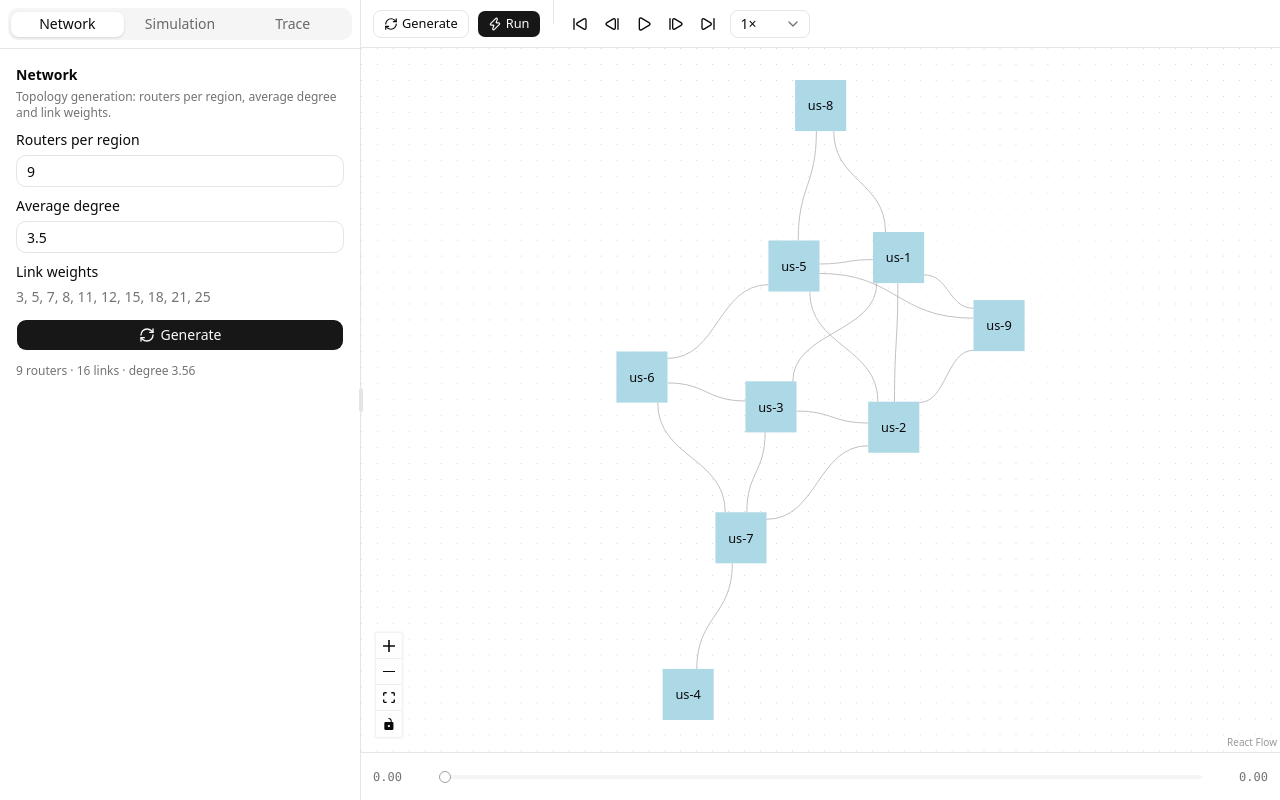
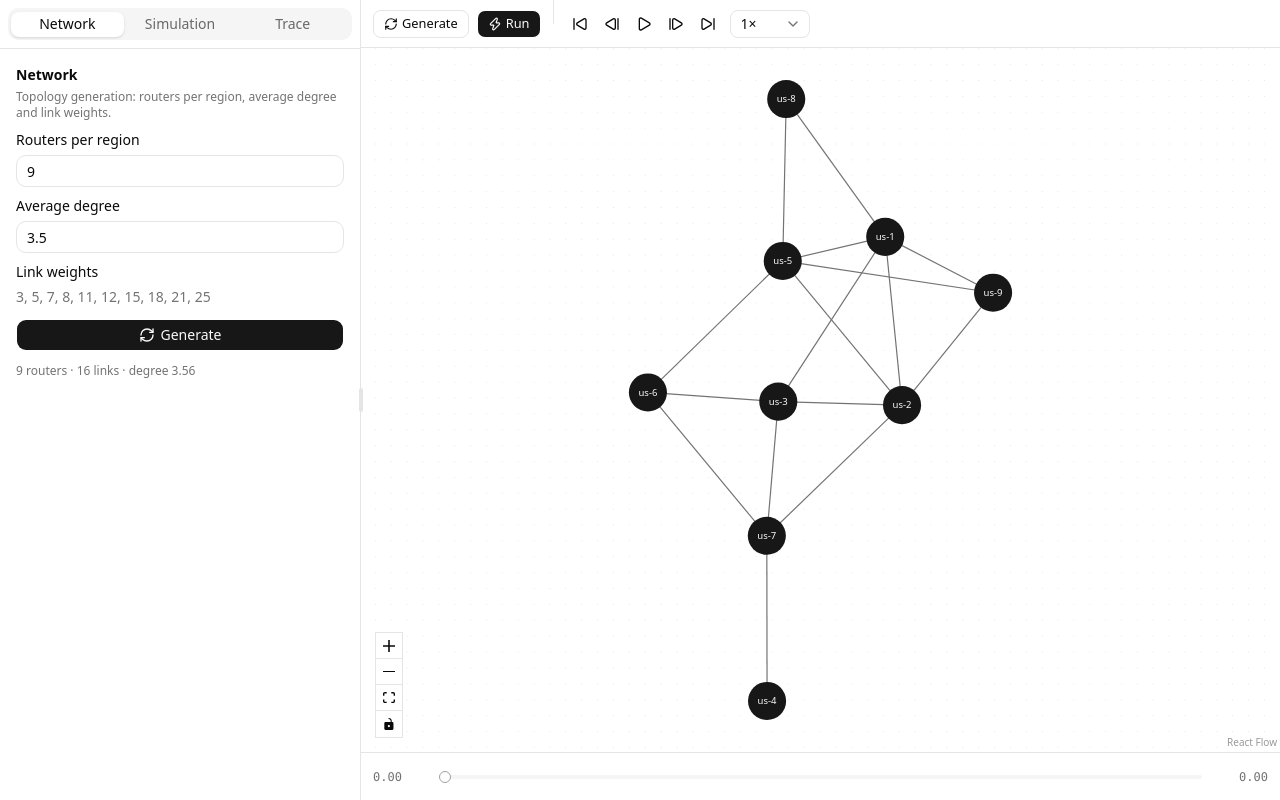
Before and after one commit to Teollan/network-simulator, a React (Vite) app in the folder frontend/: page / in a window 1280 px wide. Built offline with nearby package versions, Linux system fonts and the light colour scheme.

Commit message:
updated canvas  match theme

```diff
--- a/frontend/src/components/editor/canvas/Canvas.tsx
+++ b/frontend/src/components/editor/canvas/Canvas.tsx
@@ -15,16 +15,11 @@ import {
 import '@xyflow/react/dist/style.css';
 import { LoaderCircle } from 'lucide-react';
 import FloatingEdge from '@/components/editor/canvas/edge/FloatingEdge';
-import { CustomNode } from '@/components/editor/canvas/node/CustomNode';
 import { networkNodeToFlowNode } from '@/modules/graph/model/networkNodeToFlowNode';
 import { networkLinkToFlowEdge } from '@/modules/graph/model/networkLinkToFlowEdge';
-import { NODE_TYPE } from '@/components/editor/canvas/node/node.constants';
 import { EDGE_TYPE } from '@/components/editor/canvas/edge/edge.constants';
 import { useNetworkStore } from '@/stores/useNetworkStore';
-
-const NODE_TYPES = {
-  [NODE_TYPE.ROUTER]: CustomNode,
-};
+import { NODE_TYPES } from '@/components/editor/canvas/node/node.constants';
 
 const EDGE_TYPES = {
   [EDGE_TYPE.GROUND_CONNECTION]: FloatingEdge,
@@ -78,6 +73,7 @@ const CanvasFlow = () => {
         onNodesChange={onNodesChange}
         onEdgesChange={onEdgesChange}
         onConnect={onConnect}
+        colorMode="system"
         fitView
       >
         <Background />
--- a/frontend/src/components/editor/canvas/edge/FloatingEdge.tsx
+++ b/frontend/src/components/editor/canvas/edge/FloatingEdge.tsx
@@ -1,6 +1,5 @@
-import { getBezierPath, useInternalNode, type EdgeProps } from '@xyflow/react';
-
-import { getEdgeParams } from '@/components/editor/canvas/edge/getEdgeParams';
+import { getStraightPath, useInternalNode, type EdgeProps } from '@xyflow/react';
+import { getNodeCenter } from '@/components/editor/canvas/edge/getNodeCenter';
 
 function FloatingEdge({ id, source, target, markerEnd, style }: EdgeProps) {
   const sourceNode = useInternalNode(source);
@@ -10,18 +9,14 @@ function FloatingEdge({ id, source, target, markerEnd, style }: EdgeProps) {
     return null;
   }
 
-  const { sx, sy, tx, ty, sourcePos, targetPos } = getEdgeParams(
-    sourceNode,
-    targetNode,
-  );
+  const sourceCenter = getNodeCenter(sourceNode);
+  const targetCenter = getNodeCenter(targetNode);
 
-  const [edgePath] = getBezierPath({
-    sourceX: sx,
-    sourceY: sy,
-    sourcePosition: sourcePos,
-    targetPosition: targetPos,
-    targetX: tx,
-    targetY: ty,
+  const [edgePath] = getStraightPath({
+    sourceX: sourceCenter.x,
+    sourceY: sourceCenter.y,
+    targetX: targetCenter.x,
+    targetY: targetCenter.y,
   });
 
   return (
--- /dev/null
+++ b/frontend/src/components/editor/canvas/edge/getNodeCenter.ts
@@ -0,0 +1,11 @@
+import type { InternalNode, Node, XYPosition } from '@xyflow/react';
+
+export const getNodeCenter = (node: InternalNode<Node>): XYPosition => {
+  const { x, y } = node.internals.positionAbsolute;
+  const { width = 0, height = 0 } = node.measured;
+
+  return {
+    x: x + width / 2,
+    y: y + height / 2,
+  };
+};
--- a/frontend/src/components/editor/canvas/node/CustomNode.tsx
+++ /dev/null
@@ -1,32 +0,0 @@
-import { memo } from 'react';
-import { type NodeProps, type Node, Handle, Position } from '@xyflow/react';
-
-type CustomNodeProps = NodeProps<Node<{
-  label: string;
-}>>
-
-export const CustomNode = memo(({ data }: CustomNodeProps) => {
-  return (
-    <>
-      <Handle
-        type="target"
-        position={Position.Left}
-        isConnectable={false}
-        style={{ border: 'none', background: 'none', pointerEvents: 'none' }}
-      />
-
-      < div className='my-div'>
-        <div>
-          {data.label}
-        </div>
-      </div >
-
-      <Handle
-        type="source"
-        position={Position.Right}
-        isConnectable={false}
-        style={{ border: 'none', background: 'none', pointerEvents: 'none' }}
-      />
-    </>
-  );
-});
--- /dev/null
+++ b/frontend/src/components/editor/canvas/node/RouterNode.tsx
@@ -0,0 +1,38 @@
+import { memo } from 'react';
+import { type NodeProps, type Node, Handle, Position } from '@xyflow/react';
+import { cn } from 'cn';
+import { NODE_SIZE } from '@/components/editor/canvas/node/node.constants';
+
+type RouterNodeProps = NodeProps<Node<{
+  label: string;
+}>>
+
+export const RouterNode = memo(({ data, selected }: RouterNodeProps) => {
+  return (
+    <>
+      <Handle
+        type="target"
+        position={Position.Left}
+        isConnectable={false}
+        className="invisible"
+      />
+
+      <div
+        className={cn(
+          'flex items-center justify-center rounded-full bg-primary text-xs font-medium text-primary-foreground transition-all hover:bg-primary/80',
+          selected && 'ring-3 ring-ring/50',
+        )}
+        style={{ width: NODE_SIZE, height: NODE_SIZE }}
+      >
+        {data.label}
+      </div>
+
+      <Handle
+        type="source"
+        position={Position.Right}
+        isConnectable={false}
+        className="invisible"
+      />
+    </>
+  );
+});
--- a/frontend/src/components/editor/canvas/node/node.constants.ts
+++ b/frontend/src/components/editor/canvas/node/node.constants.ts
@@ -1,3 +1,11 @@
+import { RouterNode } from '@/components/editor/canvas/node/RouterNode';
+
 export const NODE_TYPE = {
   ROUTER: 'router',
 } as const;
+
+export const NODE_TYPES = {
+  [NODE_TYPE.ROUTER]: RouterNode,
+};
+
+export const NODE_SIZE = 48; // px
--- a/frontend/src/index.css
+++ b/frontend/src/index.css
@@ -3,43 +3,46 @@
 @import "shadcn/tailwind.css";
 @import "@fontsource-variable/geist";
 
-@custom-variant dark (&:is(.dark *));
+@custom-variant dark (@media (prefers-color-scheme: dark));
 
 :root {
-  font-family: system-ui, 'Segoe UI', Roboto, sans-serif;
-  color-scheme: light;
-  --background: oklch(1 0 0);
-  --foreground: oklch(0.145 0 0);
-  --card: oklch(1 0 0);
-  --card-foreground: oklch(0.145 0 0);
-  --popover: oklch(1 0 0);
-  --popover-foreground: oklch(0.145 0 0);
-  --primary: oklch(0.205 0 0);
-  --primary-foreground: oklch(0.985 0 0);
-  --secondary: oklch(0.97 0 0);
-  --secondary-foreground: oklch(0.205 0 0);
-  --muted: oklch(0.97 0 0);
-  --muted-foreground: oklch(0.556 0 0);
-  --accent: oklch(0.97 0 0);
-  --accent-foreground: oklch(0.205 0 0);
-  --destructive: oklch(0.577 0.245 27.325);
-  --border: oklch(0.922 0 0);
-  --input: oklch(0.922 0 0);
-  --ring: oklch(0.708 0 0);
+  font-family: system-ui,
+  'Segoe UI',
+  Roboto,
+  sans-serif;
+  color-scheme: light dark;
+  --background: light-dark(oklch(1 0 0), oklch(0.145 0 0));
+  --foreground: light-dark(oklch(0.145 0 0), oklch(0.985 0 0));
+  --card: light-dark(oklch(1 0 0), oklch(0.205 0 0));
+  --card-foreground: light-dark(oklch(0.145 0 0), oklch(0.985 0 0));
+  --popover: light-dark(oklch(1 0 0), oklch(0.205 0 0));
+  --popover-foreground: light-dark(oklch(0.145 0 0), oklch(0.985 0 0));
+  --primary: light-dark(oklch(0.205 0 0), oklch(0.922 0 0));
+  --primary-foreground: light-dark(oklch(0.985 0 0), oklch(0.205 0 0));
+  --secondary: light-dark(oklch(0.97 0 0), oklch(0.269 0 0));
+  --secondary-foreground: light-dark(oklch(0.205 0 0), oklch(0.985 0 0));
+  --muted: light-dark(oklch(0.97 0 0), oklch(0.269 0 0));
+  --muted-foreground: light-dark(oklch(0.556 0 0), oklch(0.708 0 0));
+  --accent: light-dark(oklch(0.97 0 0), oklch(0.269 0 0));
+  --accent-foreground: light-dark(oklch(0.205 0 0), oklch(0.985 0 0));
+  --destructive: light-dark(oklch(0.577 0.245 27.325), oklch(0.704 0.191 22.216));
+  --border: light-dark(oklch(0.922 0 0), oklch(1 0 0 / 10%));
+  --input: light-dark(oklch(0.922 0 0), oklch(1 0 0 / 15%));
+  --ring: light-dark(oklch(0.708 0 0), oklch(0.556 0 0));
   --chart-1: oklch(0.87 0 0);
   --chart-2: oklch(0.556 0 0);
   --chart-3: oklch(0.439 0 0);
   --chart-4: oklch(0.371 0 0);
   --chart-5: oklch(0.269 0 0);
   --radius: 0.625rem;
-  --sidebar: oklch(0.985 0 0);
-  --sidebar-foreground: oklch(0.145 0 0);
-  --sidebar-primary: oklch(0.205 0 0);
+  --sidebar: light-dark(oklch(0.985 0 0), oklch(0.205 0 0));
+  --sidebar-foreground: light-dark(oklch(0.145 0 0), oklch(0.985 0 0));
+  --sidebar-primary: light-dark(oklch(0.205 0 0), oklch(0.488 0.243 264.376));
   --sidebar-primary-foreground: oklch(0.985 0 0);
-  --sidebar-accent: oklch(0.97 0 0);
-  --sidebar-accent-foreground: oklch(0.205 0 0);
-  --sidebar-border: oklch(0.922 0 0);
-  --sidebar-ring: oklch(0.708 0 0);
+  --sidebar-accent: light-dark(oklch(0.97 0 0), oklch(0.269 0 0));
+  --sidebar-accent-foreground: light-dark(oklch(0.205 0 0), oklch(0.985 0 0));
+  --sidebar-border: light-dark(oklch(0.922 0 0), oklch(1 0 0 / 10%));
+  --sidebar-ring: light-dark(oklch(0.708 0 0), oklch(0.556 0 0));
 }
 
 html,
@@ -47,18 +50,6 @@ body,
 #root {
   height: 100%;
   margin: 0;
-}
-
-.my-div {
-  background-color: lightblue;
-  width: max-content;
-  aspect-ratio: 1;
-  padding: 16px;
-
-  display: flex;
-  flex-direction: column;
-  align-items: center;
-  justify-content: center;
 }
 
 @theme inline {
@@ -104,48 +95,33 @@ body,
   --radius-4xl: calc(var(--radius) * 2.6);
 }
 
-.dark {
-  --background: oklch(0.145 0 0);
-  --foreground: oklch(0.985 0 0);
-  --card: oklch(0.205 0 0);
-  --card-foreground: oklch(0.985 0 0);
-  --popover: oklch(0.205 0 0);
-  --popover-foreground: oklch(0.985 0 0);
-  --primary: oklch(0.922 0 0);
-  --primary-foreground: oklch(0.205 0 0);
-  --secondary: oklch(0.269 0 0);
-  --secondary-foreground: oklch(0.985 0 0);
-  --muted: oklch(0.269 0 0);
-  --muted-foreground: oklch(0.708 0 0);
-  --accent: oklch(0.269 0 0);
-  --accent-foreground: oklch(0.985 0 0);
-  --destructive: oklch(0.704 0.191 22.216);
-  --border: oklch(1 0 0 / 10%);
-  --input: oklch(1 0 0 / 15%);
-  --ring: oklch(0.556 0 0);
-  --chart-1: oklch(0.87 0 0);
-  --chart-2: oklch(0.556 0 0);
-  --chart-3: oklch(0.439 0 0);
-  --chart-4: oklch(0.371 0 0);
-  --chart-5: oklch(0.269 0 0);
-  --sidebar: oklch(0.205 0 0);
-  --sidebar-foreground: oklch(0.985 0 0);
-  --sidebar-primary: oklch(0.488 0.243 264.376);
-  --sidebar-primary-foreground: oklch(0.985 0 0);
-  --sidebar-accent: oklch(0.269 0 0);
-  --sidebar-accent-foreground: oklch(0.985 0 0);
-  --sidebar-border: oklch(1 0 0 / 10%);
-  --sidebar-ring: oklch(0.556 0 0);
-}
 
 @layer base {
   * {
     @apply border-border outline-ring/50;
   }
+
   body {
     @apply bg-background text-foreground;
   }
+
   html {
     @apply font-sans;
   }
 }
+
+.react-flow {
+  --xy-edge-stroke: var(--muted-foreground);
+  --xy-edge-stroke-selected: var(--primary);
+  --xy-edge-stroke-width: 1.5;
+  --xy-connectionline-stroke: var(--muted-foreground);
+
+  --xy-background-pattern-color: color-mix(in oklch, var(--muted-foreground) 45%, transparent);
+
+  --xy-controls-button-background-color: var(--background);
+  --xy-controls-button-background-color-hover: var(--muted);
+  --xy-controls-button-color: var(--foreground);
+  --xy-controls-button-color-hover: var(--foreground);
+  --xy-controls-button-border-color: var(--border);
+  --xy-controls-box-shadow: 0 0 0 1px var(--border);
+}
--- a/frontend/src/modules/layout/networkNodeToElkNode.ts
+++ b/frontend/src/modules/layout/networkNodeToElkNode.ts
@@ -1,8 +1,9 @@
 import type { NetworkNode } from '@/modules/network/NetworkNode';
 import type { ElkNode } from 'elkjs';
+import { NODE_SIZE } from '@/components/editor/canvas/node/node.constants';
 
 export const networkNodeToElkNode = (node: NetworkNode): ElkNode => ({
   id: node.id.toString(),
-  width: 100,
-  height: 100,
+  width: NODE_SIZE,
+  height: NODE_SIZE,
 });
```
Also changed, not shown: frontend/src/components/editor/canvas/edge/getEdgeParams.ts (deleted, +0 -74 lines).
